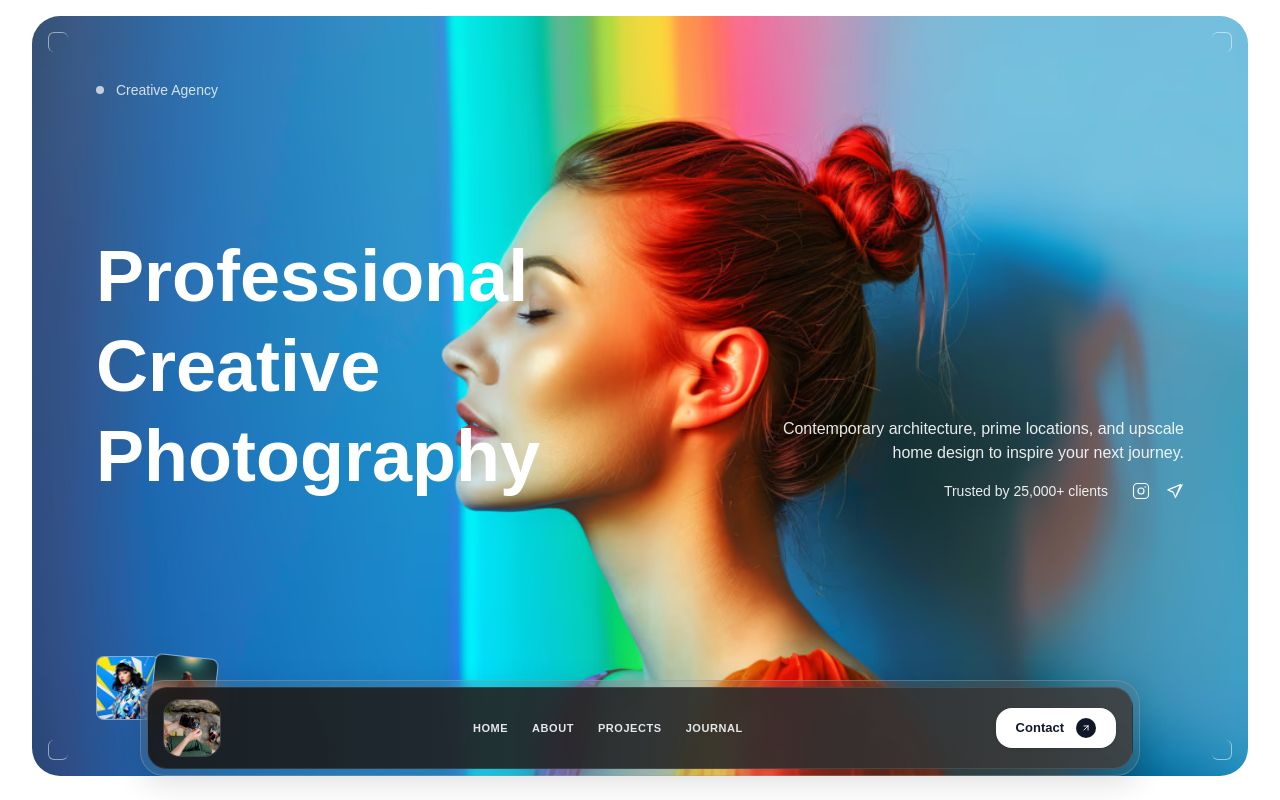
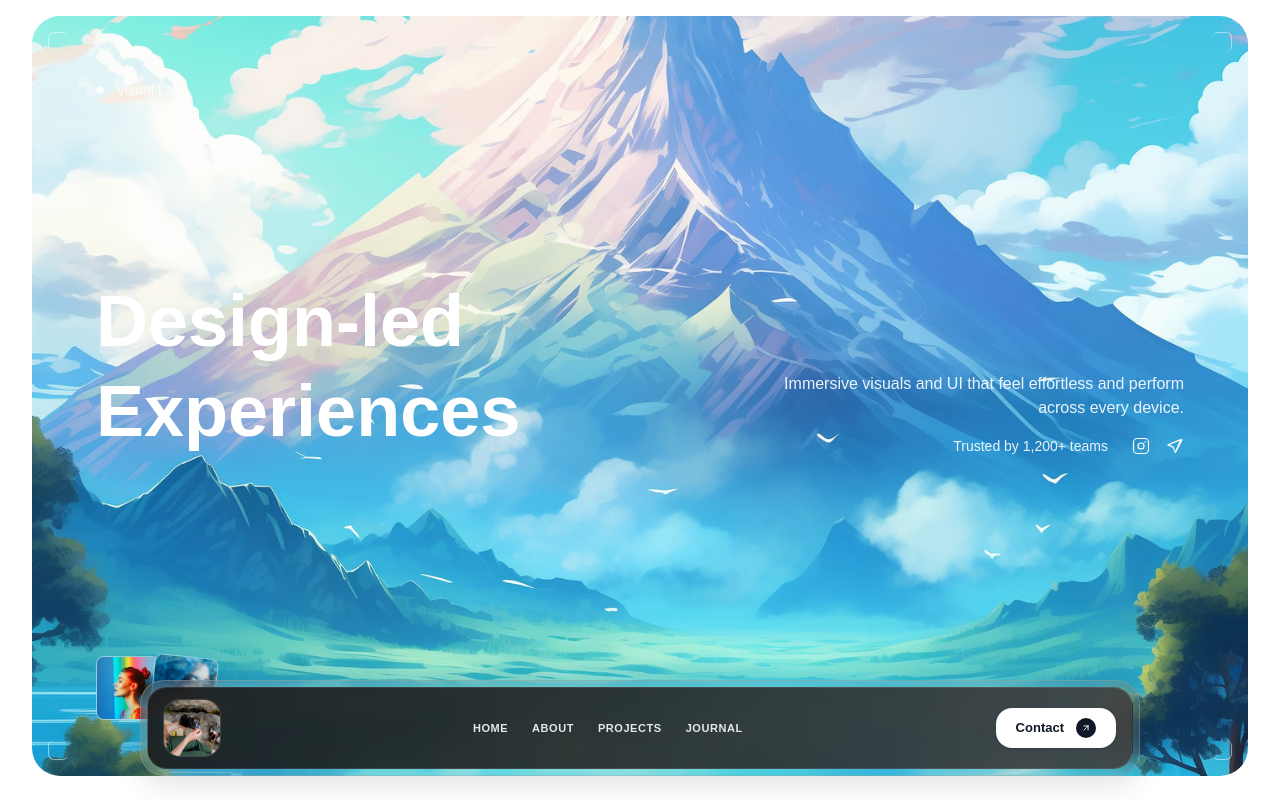
Before and after one commit to siddartha018/neopa, a Next.js app: page / in a window 1280 px wide. Shown: the top 800 px of the page. Built offline with nearby package versions, Linux system fonts and the light colour scheme.

Commit message:
udpated hero

```diff
--- a/app/components/Hero.tsx
+++ b/app/components/Hero.tsx
@@ -1,7 +1,7 @@
 'use client';
 
 import Image from 'next/image';
-import React from 'react';
+import React, { useEffect, useMemo, useRef, useState } from 'react';
 
 const Corner = ({ position }: { position: 'tl' | 'tr' | 'bl' | 'br' }) => {
   const base = 'absolute h-5 w-5 rounded-md border border-white/50';
@@ -17,12 +17,66 @@ const Corner = ({ position }: { position: 'tl' | 'tr' | 'bl' | 'br' }) => {
 };
 
 const Hero = () => {
+  const slides = useMemo(
+    () => [
+      {
+        id: 'hero-1',
+        src: '/images/hero1.avif',
+        alt: 'Creative photography helmet blur',
+        eyebrow: 'Creative Agency',
+        titleLine1: 'Professional Creative',
+        titleLine2: 'Photography',
+        subtitle:
+          'Contemporary architecture, prime locations, and upscale home design to inspire your next journey.',
+        trustedBy: 'Trusted by 25,000+ clients',
+      },
+      {
+        id: 'hero-2',
+        src: '/images/hero2.avif',
+        alt: 'Abstract portrait with neon lighting',
+        eyebrow: 'Brand Studio',
+        titleLine1: 'Bold Brands,',
+        titleLine2: 'Brighter Stories',
+        subtitle:
+          'From identity systems to launch campaigns, we craft narratives that resonate and convert.',
+        trustedBy: 'Trusted by 10,000+ founders',
+      },
+      {
+        id: 'hero-3',
+        src: '/images/hero3.avif',
+        alt: 'Vibrant editorial look',
+        eyebrow: 'Visual Lab',
+        titleLine1: 'Design-led',
+        titleLine2: 'Experiences',
+        subtitle:
+          'Immersive visuals and UI that feel effortless and perform across every device.',
+        trustedBy: 'Trusted by 1,200+ teams',
+      },
+    ],
+    []
+  );
+
+  const [selectedIndex, setSelectedIndex] = useState(0);
+  const timerRef = useRef<NodeJS.Timeout | null>(null);
+
+  // Advance slide every 3s; reset timer on selection change for natural cadence
+  useEffect(() => {
+    if (timerRef.current) clearTimeout(timerRef.current);
+    timerRef.current = setTimeout(() => {
+      setSelectedIndex((prev) => (prev + 1) % slides.length);
+    }, 3000);
+    return () => {
+      if (timerRef.current) clearTimeout(timerRef.current);
+    };
+  }, [selectedIndex, slides.length]);
+  const selected = slides[selectedIndex];
+  const stacked = slides.filter((_, i) => i !== selectedIndex);
   return (
     <section className="flex items-center justify-center py-4">
       <div className="relative h-[95svh] w-[95vw] overflow-hidden rounded-[28px] ">
         <Image
-          src="/images/hero1.avif"
-          alt="Creative photography helmet blur"
+          src={selected.src}
+          alt={selected.alt}
           fill
           sizes="95vw"
           priority
@@ -38,26 +92,26 @@ const Hero = () => {
             {/* top-left small dot + eyebrow */}
             <div className="flex items-center gap-3 text-white/80">
               <span className="h-2 w-2 rounded-full bg-white/70" />
-              <span className="text-sm">Creative Agency</span>
+              <span className="text-sm">{selected.eyebrow}</span>
             </div>
 
             <div className="grid grid-cols-1 items-end gap-6 md:grid-cols-12">
               {/* Headline */}
               <div className="md:col-span-7 text-white">
                 <h1 className="text-4xl font-bold leading-tight sm:text-5xl md:text-6xl lg:text-7xl">
-                  Professional Creative
+                  {selected.titleLine1}
                   <br />
-                  Photography
+                  {selected.titleLine2}
                 </h1>
               </div>
 
               {/* Right subtitle and trust */}
               <div className="md:col-span-5 md:ml-auto flex flex-col items-start md:items-end gap-4 text-white/90">
                 <p className="max-w-md text-sm sm:text-base text-right md:text-right">
-                  Contemporary architecture, prime locations, and upscale home design to inspire your next journey.
+                  {selected.subtitle}
                 </p>
                 <div className="flex items-center gap-6 text-sm">
-                  <span className="text-white/90">Trusted by 25,000+ clients</span>
+                  <span className="text-white/90">{selected.trustedBy}</span>
                   <div className="flex items-center gap-4">
                     <a href="#" aria-label="Instagram" className="transition-opacity hover:opacity-80">
                       <svg width="18" height="18" viewBox="0 0 24 24" fill="none" className="text-white">
@@ -76,14 +130,19 @@ const Hero = () => {
               </div>
             </div>
 
-            {/* bottom-left stacked photos */}
+            {/* bottom-left stacked photos (other slides) */}
             <div className="relative -mb-2 ml-0 mt-6 flex items-end gap-2">
-              <div className="relative h-16 w-16 overflow-hidden rounded-lg border border-white/40 bg-white/10 backdrop-blur">
-                <Image src="/images/wed1.avif" alt="sample" fill className="object-cover" />
-              </div>
-              <div className="relative -ml-4 h-16 w-16 rotate-6 overflow-hidden rounded-lg border border-white/40 bg-white/10 backdrop-blur">
-                <Image src="/images/wed2.avif" alt="sample" fill className="object-cover" />
-              </div>
+              {stacked.map((s, idx) => (
+                <button
+                  key={s.id}
+                  type="button"
+                  onClick={() => setSelectedIndex(slides.findIndex(sl => sl.id === s.id))}
+                  aria-label={`Show slide ${idx + 1}`}
+                  className={`relative h-16 w-16 overflow-hidden rounded-lg border border-white/40 bg-white/10 backdrop-blur transition-transform hover:scale-[1.03] focus:outline-none focus:ring-2 focus:ring-white/60 ${idx === 1 ? '-ml-4 rotate-6' : ''}`}
+                >
+                  <Image src={s.src} alt={s.alt} fill className="object-cover" />
+                </button>
+              ))}
             </div>
           </div>
 
```
Also changed, not shown: public/images/hero2.avif (added), public/images/hero3.avif (added).
